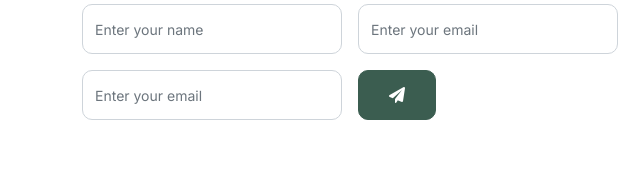
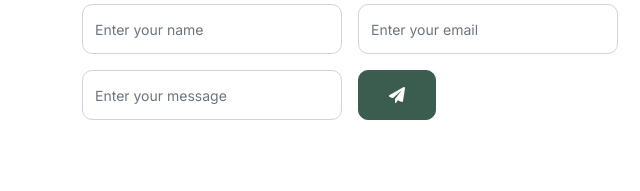
Before and after one commit to PaulAndreiC/induplates, a plain HTML site: page index.html in a window 1280 px wide. Shown: the part 2202-2393 px from the top of the page, 0-640 px from the left. Drawn offline with Linux system fonts and the light colour scheme.

Commit message:
Change placeholder for message input

```diff
--- a/index.html
+++ b/index.html
@@ -470,7 +470,7 @@
 									<input type="email" class="form-control" placeholder="Enter your email">
 								</div>
 								<div class="col-auto">
-									<input type="text" class="form-control" placeholder="Enter your email">
+									<input type="text" class="form-control" placeholder="Enter your message">
 								</div>
 								<div class="col-auto">
 									<button class="btn btn-primary">
```
